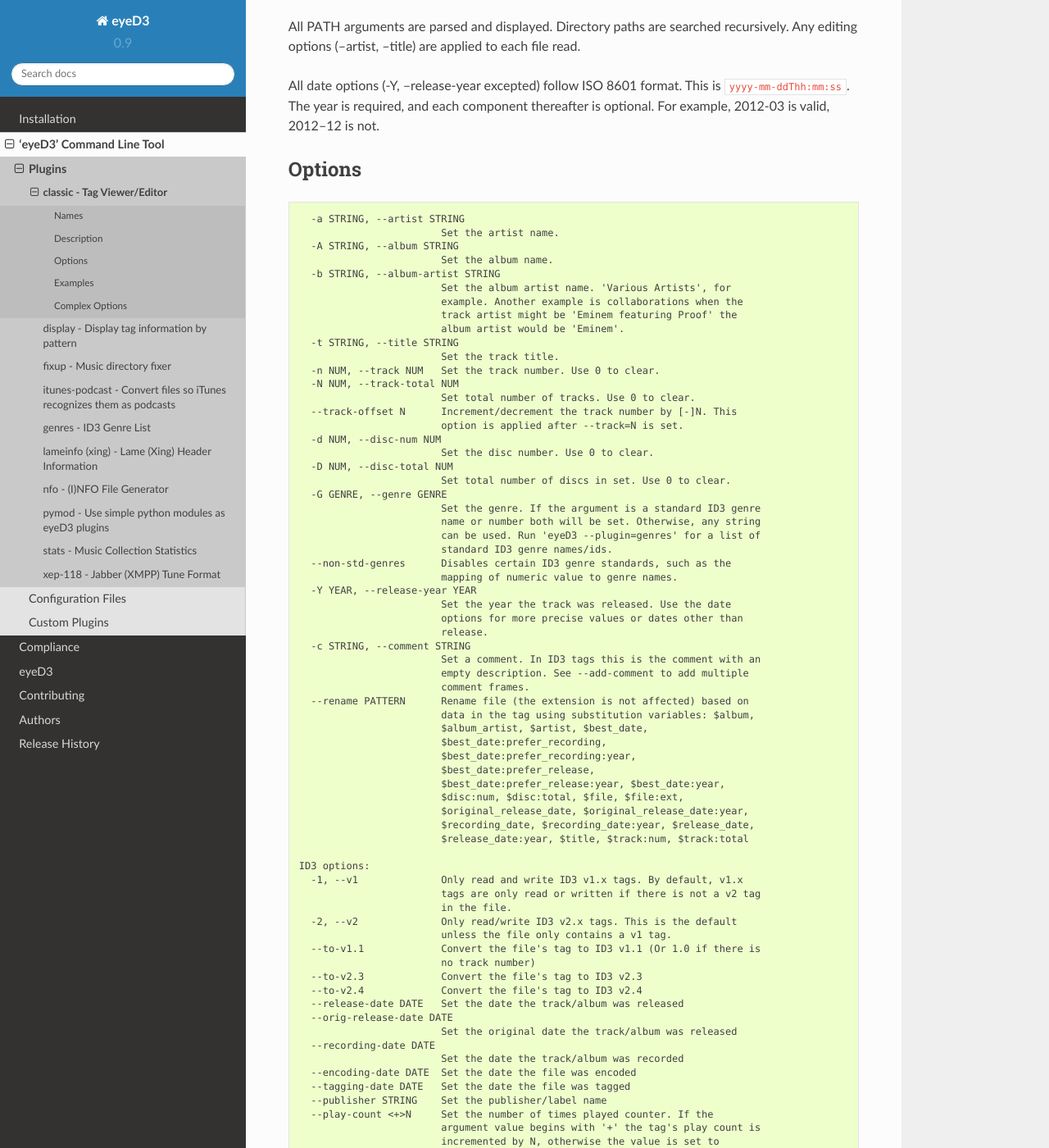
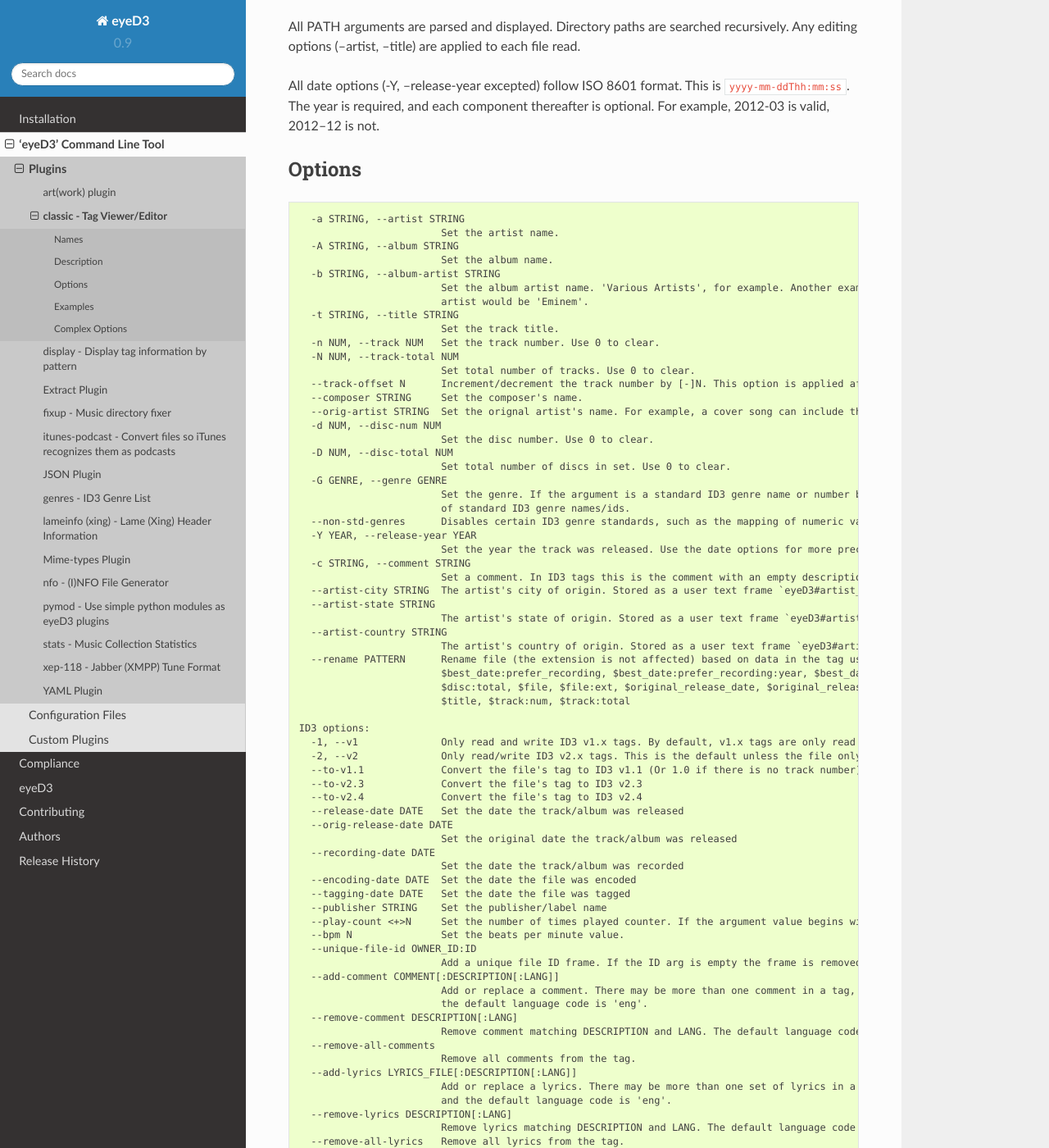
Before and after one commit to nicfit/eyeD3, a Sphinx documentation site: the page built from docs/plugins/classic_plugin.rst, in a window 1280 px wide and 1400 px high, scrolled down 347 px. Shown: the whole window at 82% size. Built offline with Sphinx 7.4.7 and the Read the Docs theme 2.0.0, drawn with Linux system fonts in a browser that asks for light colours; some of the changed text lies outside the part shown.

Commit message:
Fixed docs

```diff
--- a/docs/cli.rst
+++ b/docs/cli.rst
@@ -46,16 +46,21 @@
 .. toctree::
    :maxdepth: 1
 
+   plugins/art_plugin
    plugins/classic_plugin
    plugins/display_plugin
+   plugins/extract_plugin
    plugins/fixup_plugin
    plugins/itunes_plugin
+   plugins/json_plugin
    plugins/genres_plugin
    plugins/lameinfo_plugin
+   plugins/mimetypes_plugin
    plugins/nfo_plugin
    plugins/pymod_plugin
    plugins/stats_plugin
    plugins/xep118_plugin
+   plugins/yaml_plugin
 
 .. _config-files:
 
@@ -106,3 +111,22 @@
              :class:`eyed3.plugins.Plugin`,
              :class:`eyed3.plugins.classic.ClassicPlugin`,
              :class:`eyed3.mp3.Mp3AudioInfo`, :class:`eyed3.id3.tag.Tag`
+
+Documenting Plugins
+^^^^^^^^^^^^^^^^^^^^
+Plugin docs are generated. Start each plugin with the following template;
+**but replace the square brackets with curly.*** ::
+
+  Example Plugin
+  ===============
+
+  .. [[[cog
+  .. cog.out(cog_pluginHelp("example-plugin"))
+  .. ]]]
+
+  .. [[[end]]]
+
+The documentation build process will run `eyeD3 --plugin example-plugin` and
+generate docs from the command line options and plugin metadata such as the
+description.  The plugin index in `cli.rst` should also me updated to include
+the new plugin.
--- a/docs/plugins/classic_plugin.rst
+++ b/docs/plugins/classic_plugin.rst
@@ -32,56 +32,42 @@
     -A STRING, --album STRING
                           Set the album name.
     -b STRING, --album-artist STRING
-                          Set the album artist name. 'Various Artists', for
-                          example. Another example is collaborations when the
-                          track artist might be 'Eminem featuring Proof' the
-                          album artist would be 'Eminem'.
+                          Set the album artist name. 'Various Artists', for example. Another example is collaborations when the track artist might be 'Eminem featuring Proof' the album
+                          artist would be 'Eminem'.
     -t STRING, --title STRING
                           Set the track title.
     -n NUM, --track NUM   Set the track number. Use 0 to clear.
     -N NUM, --track-total NUM
                           Set total number of tracks. Use 0 to clear.
-    --track-offset N      Increment/decrement the track number by [-]N. This
-                          option is applied after --track=N is set.
+    --track-offset N      Increment/decrement the track number by [-]N. This option is applied after --track=N is set.
+    --composer STRING     Set the composer's name.
+    --orig-artist STRING  Set the orignal artist's name. For example, a cover song can include the orignal author of the track.
     -d NUM, --disc-num NUM
                           Set the disc number. Use 0 to clear.
     -D NUM, --disc-total NUM
                           Set total number of discs in set. Use 0 to clear.
     -G GENRE, --genre GENRE
-                          Set the genre. If the argument is a standard ID3 genre
-                          name or number both will be set. Otherwise, any string
-                          can be used. Run 'eyeD3 --plugin=genres' for a list of
-                          standard ID3 genre names/ids.
-    --non-std-genres      Disables certain ID3 genre standards, such as the
-                          mapping of numeric value to genre names.
+                          Set the genre. If the argument is a standard ID3 genre name or number both will be set. Otherwise, any string can be used. Run 'eyeD3 --plugin=genres' for a list
+                          of standard ID3 genre names/ids.
+    --non-std-genres      Disables certain ID3 genre standards, such as the mapping of numeric value to genre names.
     -Y YEAR, --release-year YEAR
-                          Set the year the track was released. Use the date
-                          options for more precise values or dates other than
-                          release.
+                          Set the year the track was released. Use the date options for more precise values or dates other than release.
     -c STRING, --comment STRING
-                          Set a comment. In ID3 tags this is the comment with an
-                          empty description. See --add-comment to add multiple
-                          comment frames.
-    --rename PATTERN      Rename file (the extension is not affected) based on
-                          data in the tag using substitution variables: $album,
-                          $album_artist, $artist, $best_date,
-                          $best_date:prefer_recording,
-                          $best_date:prefer_recording:year,
-                          $best_date:prefer_release,
-                          $best_date:prefer_release:year, $best_date:year,
-                          $disc:num, $disc:total, $file, $file:ext,
-                          $original_release_date, $original_release_date:year,
-                          $recording_date, $recording_date:year, $release_date,
-                          $release_date:year, $title, $track:num, $track:total
+                          Set a comment. In ID3 tags this is the comment with an empty description. See --add-comment to add multiple comment frames.
+    --artist-city STRING  The artist's city of origin. Stored as a user text frame `eyeD3#artist_origin`
+    --artist-state STRING
+                          The artist's state of origin. Stored as a user text frame `eyeD3#artist_origin`
+    --artist-country STRING
+                          The artist's country of origin. Stored as a user text frame `eyeD3#artist_origin`
+    --rename PATTERN      Rename file (the extension is not affected) based on data in the tag using substitution variables: $album, $album_artist, $artist, $best_date,
+                          $best_date:prefer_recording, $best_date:prefer_recording:year, $best_date:prefer_release, $best_date:prefer_release:year, $best_date:year, $disc:num,
+                          $disc:total, $file, $file:ext, $original_release_date, $original_release_date:year, $recording_date, $recording_date:year, $release_date, $release_date:year,
+                          $title, $track:num, $track:total
 
   ID3 options:
-    -1, --v1              Only read and write ID3 v1.x tags. By default, v1.x
-                          tags are only read or written if there is not a v2 tag
-                          in the file.
-    -2, --v2              Only read/write ID3 v2.x tags. This is the default
-                          unless the file only contains a v1 tag.
-    --to-v1.1             Convert the file's tag to ID3 v1.1 (Or 1.0 if there is
-                          no track number)
+    -1, --v1              Only read and write ID3 v1.x tags. By default, v1.x tags are only read or written if there is not a v2 tag in the file.
+    -2, --v2              Only read/write ID3 v2.x tags. This is the default unless the file only contains a v1 tag.
+    --to-v1.1             Convert the file's tag to ID3 v1.1 (Or 1.0 if there is no track number)
     --to-v2.3             Convert the file's tag to ID3 v2.3
     --to-v2.4             Convert the file's tag to ID3 v2.4
     --release-date DATE   Set the date the track/album was released
@@ -92,100 +78,60 @@
     --encoding-date DATE  Set the date the file was encoded
     --tagging-date DATE   Set the date the file was tagged
     --publisher STRING    Set the publisher/label name
-    --play-count <+>N     Set the number of times played counter. If the
-                          argument value begins with '+' the tag's play count is
-                          incremented by N, otherwise the value is set to
-                          exactly N.
+    --play-count <+>N     Set the number of times played counter. If the argument value begins with '+' the tag's play count is incremented by N, otherwise the value is set to exactly N.
     --bpm N               Set the beats per minute value.
     --unique-file-id OWNER_ID:ID
-                          Add a unique file ID frame. If the ID arg is empty the
-                          frame is removed. An OWNER_ID is required. The ID may
-                          be no more than 64 bytes.
+                          Add a unique file ID frame. If the ID arg is empty the frame is removed. An OWNER_ID is required. The ID may be no more than 64 bytes.
     --add-comment COMMENT[:DESCRIPTION[:LANG]]
-                          Add or replace a comment. There may be more than one
-                          comment in a tag, as long as the DESCRIPTION and LANG
-                          values are unique. The default DESCRIPTION is '' and
+                          Add or replace a comment. There may be more than one comment in a tag, as long as the DESCRIPTION and LANG values are unique. The default DESCRIPTION is '' and
                           the default language code is 'eng'.
     --remove-comment DESCRIPTION[:LANG]
-                          Remove comment matching DESCRIPTION and LANG. The
-                          default language code is 'eng'.
+                          Remove comment matching DESCRIPTION and LANG. The default language code is 'eng'.
     --remove-all-comments
                           Remove all comments from the tag.
     --add-lyrics LYRICS_FILE[:DESCRIPTION[:LANG]]
-                          Add or replace a lyrics. There may be more than one
-                          set of lyrics in a tag, as long as the DESCRIPTION and
-                          LANG values are unique. The default DESCRIPTION is ''
+                          Add or replace a lyrics. There may be more than one set of lyrics in a tag, as long as the DESCRIPTION and LANG values are unique. The default DESCRIPTION is ''
                           and the default language code is 'eng'.
     --remove-lyrics DESCRIPTION[:LANG]
-                          Remove lyrics matching DESCRIPTION and LANG. The
-                          default language code is 'eng'.
+                          Remove lyrics matching DESCRIPTION and LANG. The default language code is 'eng'.
     --remove-all-lyrics   Remove all lyrics from the tag.
     --text-frame FID:TEXT
-                          Set the value of a text frame. To remove the frame,
-                          specify an empty value. For example, --text-
-                          frame='TDRC:'
+                          Set the value of a text frame. To remove the frame, specify an empty value. For example, --text-frame='TDRC:'
     --user-text-frame DESC:TEXT
-                          Set the value of a user text frame (i.e., TXXX). To
-                          remove the frame, specify an empty value. e.g.,
-                          --user-text-frame='SomeDesc:'
-    --url-frame FID:URL   Set the value of a URL frame. To remove the frame,
-                          specify an empty value. e.g., --url-frame='WCOM:'
+                          Set the value of a user text frame (i.e., TXXX). To remove the frame, specify an empty value. e.g., --user-text-frame='SomeDesc:'
+    --url-frame FID:URL   Set the value of a URL frame. To remove the frame, specify an empty value. e.g., --url-frame='WCOM:'
     --user-url-frame DESCRIPTION:URL
-                          Set the value of a user URL frame (i.e., WXXX). To
-                          remove the frame, specify an empty value. e.g.,
-                          --user-url-frame='SomeDesc:'
+                          Set the value of a user URL frame (i.e., WXXX). To remove the frame, specify an empty value. e.g., --user-url-frame='SomeDesc:'
     --add-image IMG_PATH:TYPE[:DESCRIPTION]
-                          Add or replace an image. There may be more than one
-                          image in a tag, as long as the DESCRIPTION values are
-                          unique. The default DESCRIPTION is ''. If PATH begins
-                          with 'http[s]://' then it is interpreted as a URL
-                          instead of a file containing image data. The TYPE must
-                          be one of the following: OTHER, ICON, OTHER_ICON,
-                          FRONT_COVER, BACK_COVER, LEAFLET, MEDIA, LEAD_ARTIST,
-                          ARTIST, CONDUCTOR, BAND, COMPOSER, LYRICIST,
-                          RECORDING_LOCATION, DURING_RECORDING,
-                          DURING_PERFORMANCE, VIDEO, BRIGHT_COLORED_FISH,
-                          ILLUSTRATION, BAND_LOGO, PUBLISHER_LOGO.
+                          Add or replace an image. There may be more than one image in a tag, as long as the DESCRIPTION values are unique. The default DESCRIPTION is ''. If PATH begins
+                          with 'http[s]://' then it is interpreted as a URL instead of a file containing image data. The TYPE must be one of the following: OTHER, ICON, OTHER_ICON,
+                          FRONT_COVER, BACK_COVER, LEAFLET, MEDIA, LEAD_ARTIST, ARTIST, CONDUCTOR, BAND, COMPOSER, LYRICIST, RECORDING_LOCATION, DURING_RECORDING, DURING_PERFORMANCE,
+                          VIDEO, BRIGHT_COLORED_FISH, ILLUSTRATION, BAND_LOGO, PUBLISHER_LOGO.
     --remove-image DESCRIPTION
                           Remove image matching DESCRIPTION.
     --remove-all-images   Remove all images from the tag
-    --write-images DIR    Causes all attached images (APIC frames) to be written
-                          to the specified directory.
+    --write-images DIR    Causes all attached images (APIC frames) to be written to the specified directory.
     --add-object OBJ_PATH:MIME-TYPE[:DESCRIPTION[:FILENAME]]
-                          Add or replace an object. There may be more than one
-                          object in a tag, as long as the DESCRIPTION values are
-                          unique. The default DESCRIPTION is ''.
+                          Add or replace an object. There may be more than one object in a tag, as long as the DESCRIPTION values are unique. The default DESCRIPTION is ''.
     --remove-object DESCRIPTION
                           Remove object matching DESCRIPTION.
-    --write-objects DIR   Causes all attached objects (GEOB frames) to be
-                          written to the specified directory.
+    --write-objects DIR   Causes all attached objects (GEOB frames) to be written to the specified directory.
     --remove-all-objects  Remove all objects from the tag
     --add-popularity EMAIL:RATING[:PLAY_COUNT]
-                          Adds a pupularity metric. There may be multiples
-                          popularity values, but each must have a unique email
-                          address component. The rating is a number between 0
-                          (worst) and 255 (best). The play count is optional,
-                          and defaults to 0, since there is already a dedicated
-                          play count frame.
+                          Adds a pupularity metric. There may be multiples popularity values, but each must have a unique email address component. The rating is a number between 0 (worst)
+                          and 255 (best). The play count is optional, and defaults to 0, since there is already a dedicated play count frame.
     --remove-popularity EMAIL
-                          Removes the popularity frame with the specified email
-                          key.
+                          Removes the popularity frame with the specified email key.
     --remove-v1           Remove ID3 v1.x tag.
     --remove-v2           Remove ID3 v2.x tag.
     --remove-all          Remove ID3 v1.x and v2.x tags.
-    --remove-frame FID    Remove all frames with the given ID. This option may
-                          be specified multiple times.
+    --remove-frame FID    Remove all frames with the given ID. This option may be specified multiple times.
     --max-padding NUM_BYTES
-                          Shrink file if tag padding (unused space) exceeds the
-                          given number of bytes. (Useful e.g. after removal of
-                          large cover art.) Default is 64 KiB, file will be
-                          rewritten with default padding (1 KiB) or max padding,
-                          whichever is smaller.
+                          Shrink file if tag padding (unused space) exceeds the given number of bytes. (Useful e.g. after removal of large cover art.) Default is 64 KiB, file will be
+                          rewritten with default padding (1 KiB) or max padding, whichever is smaller.
     --no-max-padding      Disable --max-padding altogether.
     --encoding latin1|utf8|utf16|utf16-be
-                          Set the encoding that is used for all text frames.
-                          This option is only applied if the tag is updated as
-                          the result of an edit option (e.g. --artist, --title,
+                          Set the encoding that is used for all text frames. This option is only applied if the tag is updated as the result of an edit option (e.g. --artist, --title,
                           etc.) or --force-update is specified.
 
   Misc options:
@@ -252,29 +198,29 @@
   # Convert the current v2.4 frame to v2.3
   $ eyeD3 --to-v2.3 example.id3 -Q
 
-  /home/travis/devel/eyeD3/git/example.id3                        [ 0.00 Bytes ]
-  -------------------------------------------------------------------------------
+  .../home/travis/devel/eyeD3/git/example.id3[ 0.00 Bytes ]
+  -------------------------
   ID3 v2.4: 0 frames
   Writing ID3 version v2.3
-  -------------------------------------------------------------------------------
+  -------------------------
 
   # Convert back
   $ eyeD3 --to-v2.4 example.id3 -Q
 
-  /home/travis/devel/eyeD3/git/example.id3                      [ 266.00 Bytes ]
-  -------------------------------------------------------------------------------
+  .../home/travis/devel/eyeD3/git/example.id3[ 266.00 Bytes ]
+  -------------------------
   ID3 v2.3: 0 frames
   Writing ID3 version v2.4
-  -------------------------------------------------------------------------------
+  -------------------------
 
   # Convert to v1, this will lose all the more advanced data members ID3 v2 offers
   $ eyeD3 --to-v1.1 example.id3 -Q
 
-  /home/travis/devel/eyeD3/git/example.id3                      [ 266.00 Bytes ]
-  -------------------------------------------------------------------------------
+  .../home/travis/devel/eyeD3/git/example.id3[ 266.00 Bytes ]
+  -------------------------
   ID3 v2.4: 0 frames
   Writing ID3 version v1.1
-  -------------------------------------------------------------------------------
+  -------------------------
 
 .. {{{end}}}
 
@@ -379,8 +320,8 @@
 
   $ eyeD3 --remove-all example.id3
 
-  /home/travis/devel/eyeD3/git/example.id3                      [ 394.00 Bytes ]
-  -------------------------------------------------------------------------------
+  .../home/travis/devel/eyeD3/git/example.id3[ 394.00 Bytes ]
+  -------------------------
   Removing ID3 v1.x and/or v2.x tag: SUCCESS
   No ID3 v1.x/v2.x tag found!
 
@@ -447,21 +387,20 @@
 
 .. code-block:: bash
 
-  $ eyeD3 --add-image http\://example.com/cover.jpg:FRONT_COVER example.id3
+  $ eyeD3 --add-image http\\://example.com/cover.jpg:FRONT_COVER example.id3
 
-  C:\Users\user\Downloads\example.id3  [ 0.00 Bytes ]
-  -------------------------------------------------------------------------------
+  .../home/travis/devel/eyeD3/git/example.id3[ 311.00 Bytes ]
+  -------------------------
   Adding image http://example.com/cover.jpg
   ID3 v2.4:
   title:
   artist:
   album:
-  album artist: None
   track:
   FRONT_COVER Image: [Type: -->] [URL: b'http://example.com/cover.jpg']
   Description:
 
   Writing ID3 version v2.4
-  -------------------------------------------------------------------------------
+  -------------------------
 
 .. {{{end}}}
--- a/docs/plugins/pymod_plugin.rst
+++ b/docs/plugins/pymod_plugin.rst
@@ -39,8 +39,7 @@
 .. code-block:: text
 
     -m MODULE, --module MODULE
-                          The Python module module to invoke. The default is
-                          ./eyeD3mod.py
+                          The Python module module to invoke. The default is ./eyeD3mod.py
 
 
 .. {{{end}}}
--- a/docs/plugins/xep118_plugin.rst
+++ b/docs/plugins/xep118_plugin.rst
@@ -19,6 +19,7 @@
 -------
 .. code-block:: text
 
-  No extra options supported
+    --no-pretty-print  Output without new lines or indentation.
+
 
 .. {{{end}}}
```
Also changed, not shown: other parts of docs/plugins/classic_plugin.rst (+19 -25 lines), docs/eyed3.id3.rst (+15 -15 lines), docs/eyed3.mp3.rst (+6 -6 lines), docs/eyed3.plugins.rst (+78 -38 lines), docs/eyed3.utils.rst (+18 -19 lines), docs/plugins/art_plugin.rst (added, +28 -0 lines), docs/plugins/extract_plugin.rst (added, +28 -0 lines), docs/plugins/fixup_plugin.rst (+12 -51 lines), docs/plugins/json_plugin.rst (added, +26 -0 lines), docs/plugins/lameinfo_plugin.rst (+3 -4 lines), docs/plugins/mimetypes_plugin.rst (added, +27 -0 lines), docs/plugins/yaml_plugin.rst (added, +24 -0 lines), 2 other files.
